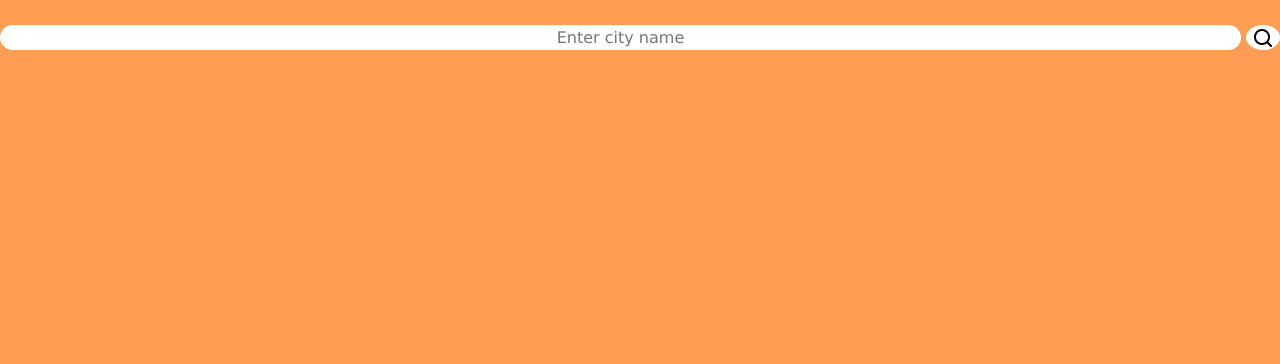
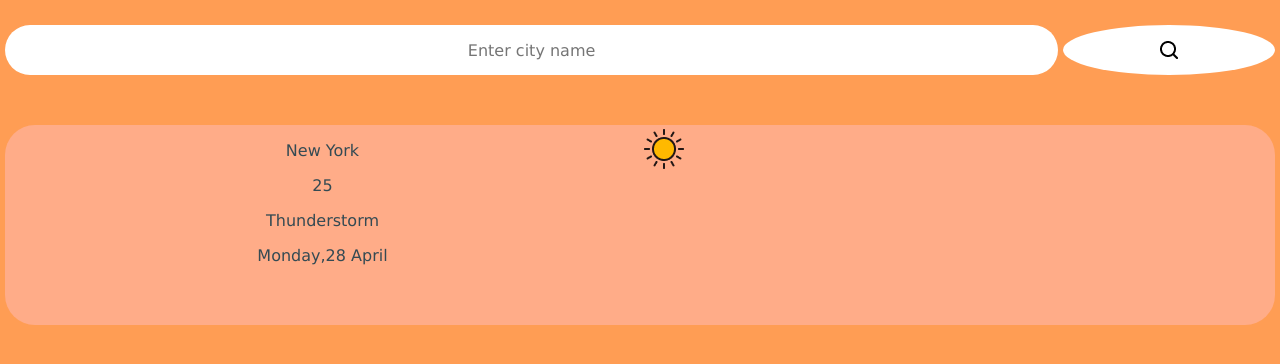
Before and after one commit to MOHDNEHALKHAN/Weather-App, a plain HTML site: page index.html in a window 1280 px wide. Drawn offline with Linux system fonts and the light colour scheme.

Commit message:
Added al weather icons & some content for app in html file

```diff
--- a/index.html
+++ b/index.html
@@ -1,19 +1,30 @@
 <!DOCTYPE html>
 <html lang="en">
+
 <head>
     <meta charset="UTF-8">
-    <meta name="viewport"  initial-scale=1.0">
+    <meta name="viewport" initial-scale=1.0">
     <link rel="stylesheet" href="style.css">
     <title>Weather's Ok</title>
 </head>
+
 <body>
     <div class="src-div">
-        <input type="text"  placeholder="Enter city name" id="inpBar">
+        <input type="text" placeholder="Enter city name" id="inpBar">
         <button class="src-icon"><img src="Assets/Search-btn.png" alt=""></button>
     </div>
     <div class="weather-div">
-<div class="div1"></div>
+        <div class="div1">
+            <p>New York</p>
+            <p>25</p>
+            <p>Thunderstorm</p>
+            <p>Monday,28 April</p>
+        </div>
+        <div class="div2">
+            <img src="Assets/sunny.png" alt="">
+        </div>
     </div>
     <script src="app.js"></script>
 </body>
+
 </html>
--- a/style.css
+++ b/style.css
@@ -5,15 +5,17 @@ body {
   height: 100%;
 }
 .src-div {
+  height: 50px;
   display: flex;
   flex-direction: row;
-  margin-top: 25px;
+  margin: 25px 5px 5px 5px;
   justify-content: center;
   gap: 5px;
 }
 .src-icon {
   background-color: #ffffff;
   border-radius: 50%;
+  width: 20%;
   display: flex;
   justify-content: center;
   align-items: center;
@@ -21,7 +23,7 @@ body {
   cursor: pointer;
 }
 #inpBar {
-    width: 100%;
+  width: 100%;
   font-family: Verdana, Geneva, Tahoma, sans-serif;
   font-size: 1rem;
   color: #ff9d54;
@@ -34,11 +36,29 @@ body {
 #inpBar:focus {
   outline: none;
 }
-.div1 {
-  margin: 5px;
-  display: flex;
-  margin-top: 50px;
+
+.weather-div{
+  min-width: 300px;
+  min-height: 200px;
   background-color: #ffac88;
   border-radius: 30px;
-  justify-content: center;
+  display: flex;
+  flex-direction: row;
+  margin: 50px 5px 5px 5px;
 }
+
+.div1 {
+  width: 50%;
+  flex-direction: column;
+}
+.div2{
+  width: 50%;
+}
+
+p{
+  font-family: Verdana, Geneva, Tahoma, sans-serif;
+  font-size: 1rem;
+  color: #344A53;
+  text-align: center;
+  text-decoration: none;
+}
```
Also changed, not shown: Assets/clear-cloudy.png (added), Assets/cloudy.png (added), Assets/drizzle.png (added), Assets/hail.png (added), Assets/isolated-thunderstroms.png (added), Assets/mostly-cloudy.png (added), Assets/partly-cloudy.png (added), Assets/showers.png (added), Assets/sleet.png (added), Assets/snow-flurries.png (added), Assets/snow.png (added), Assets/sunny.png (added), Assets/thunderstroms.png (added), Assets/tornado.png (added), 1 more files.
